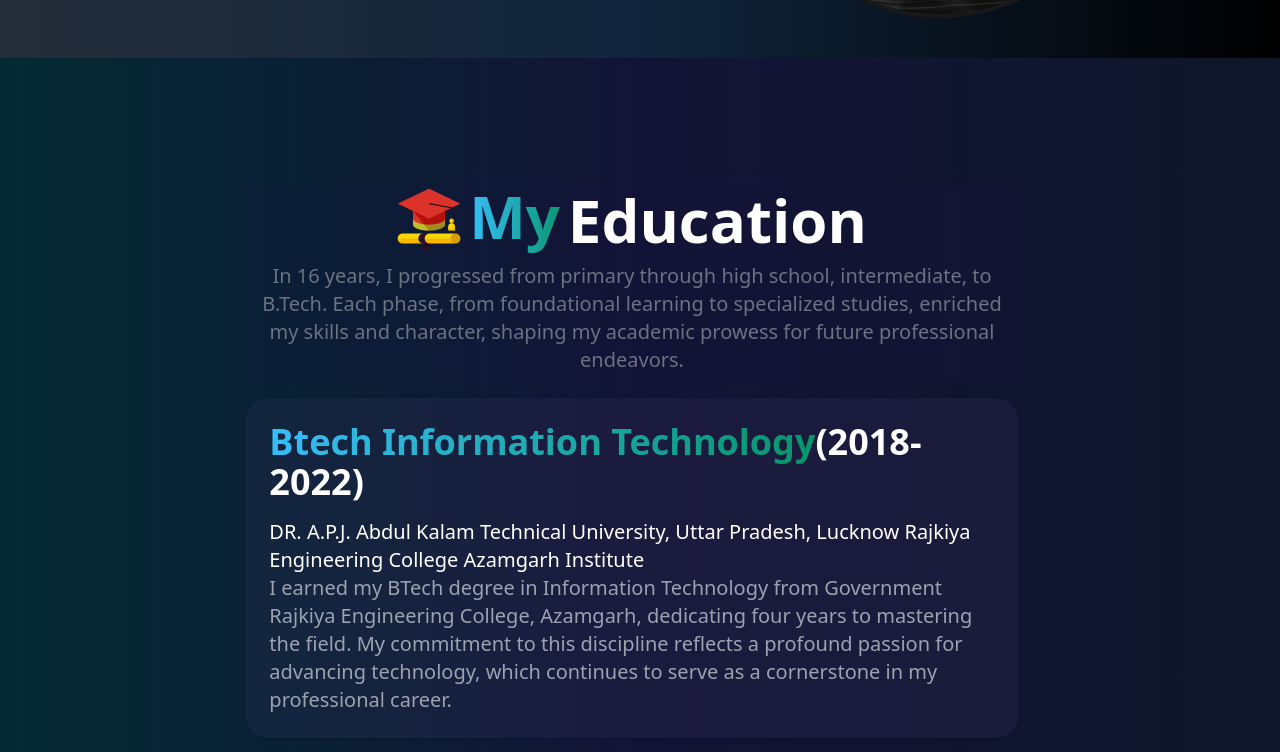
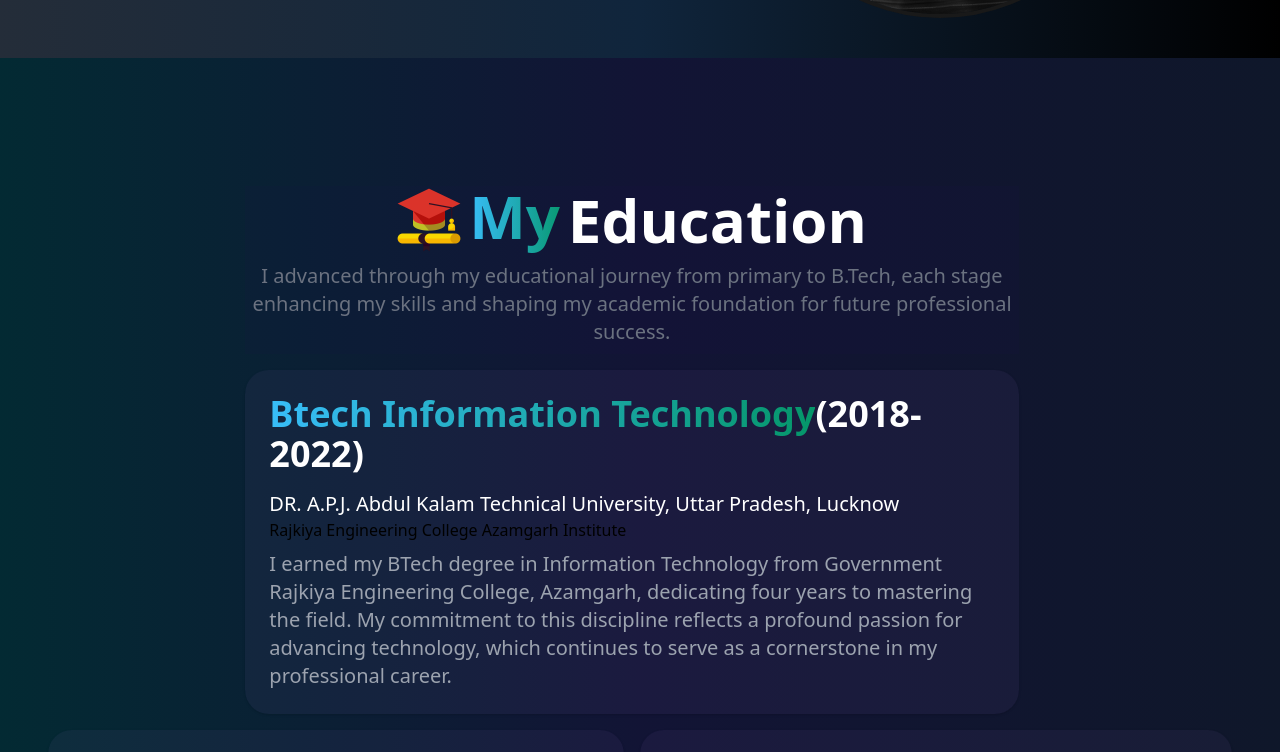
Before and after one commit to theprabhuofficial/myPortfolio, an Angular app: page / in a window 1280 px wide. Shown: the part 593-1345 px from the top of the page. Built offline with nearby package versions, Linux system fonts and the light colour scheme.

Commit message:
Text edited

```diff
--- a/src/app/components/education/education.component.html
+++ b/src/app/components/education/education.component.html
@@ -9,7 +9,7 @@
         </h1>
 
         <p class="text-sm font-normal text-gray-500 sm:text-lg lg:text-xl dark:text-gray-400 mt-0 mb-2">
-In 16 years, I progressed from primary through high school, intermediate, to B.Tech. Each phase, from foundational learning to specialized studies, enriched my skills and character, shaping my academic prowess for future professional endeavors.
+            I advanced through my educational journey from primary to B.Tech, each stage enhancing my skills and shaping my academic foundation for future professional success.
         </p>
 
     </div>
@@ -21,8 +21,8 @@ In 16 years, I progressed from primary through high school, intermediate, to B.T
         </h1>
         <p class="text-sm font-normal text-white sm:text-lg md:text-lg lg:text-xl ">
            DR. A.P.J. Abdul Kalam Technical University, Uttar Pradesh, Lucknow
-           Rajkiya Engineering College Azamgarh Institute
         </p>
+        <p class="pb-2">Rajkiya Engineering College Azamgarh Institute</p>
         <p class="text-sm font-normal  sm:text-lg md:text-lg lg:text-xl text-gray-400">
             I earned my BTech degree in Information Technology from Government Rajkiya Engineering College, Azamgarh, dedicating four years to mastering the field. My commitment to this discipline reflects a profound passion for advancing technology, which continues to serve as a cornerstone in my professional career.
         </p>
```
